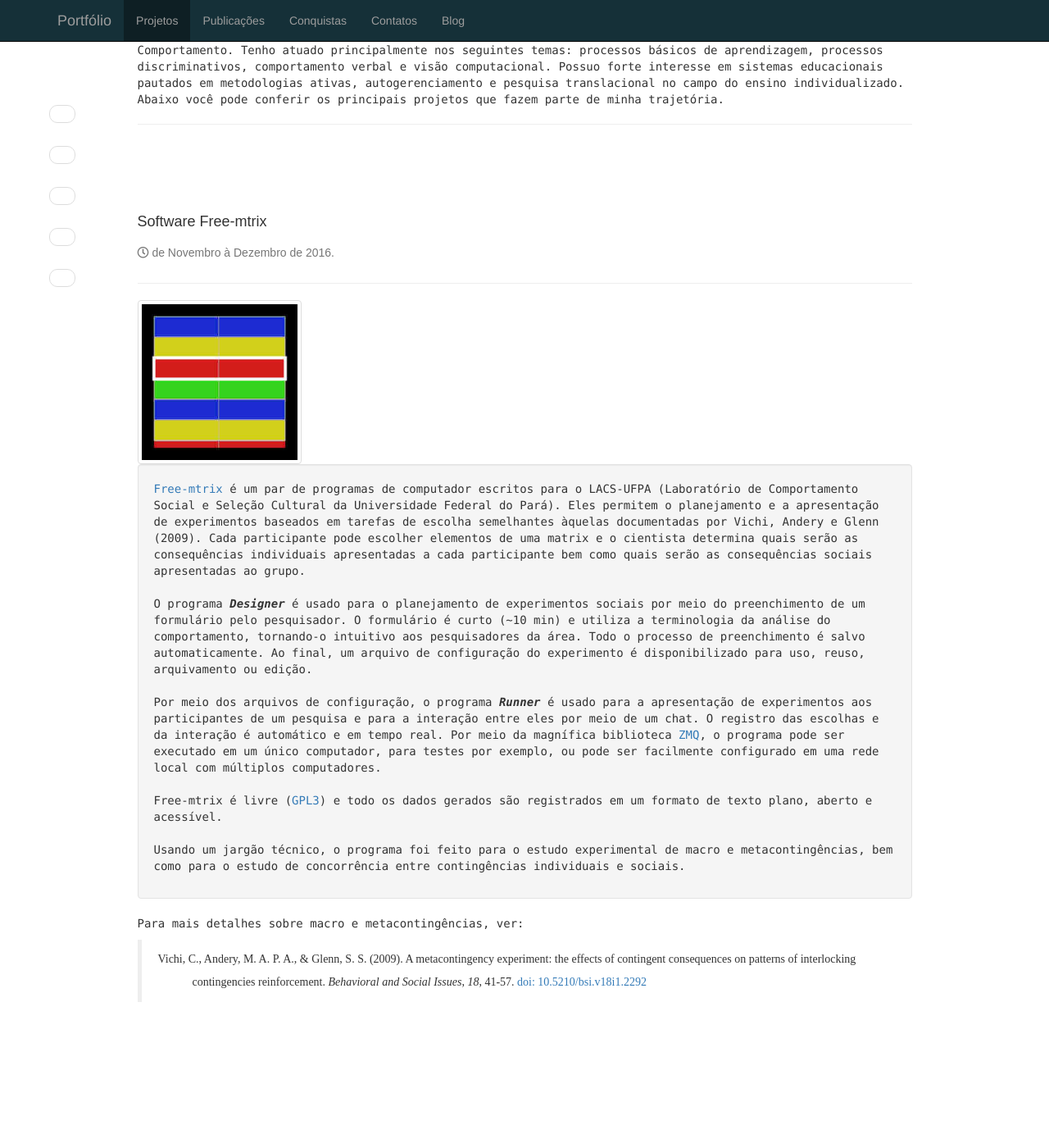
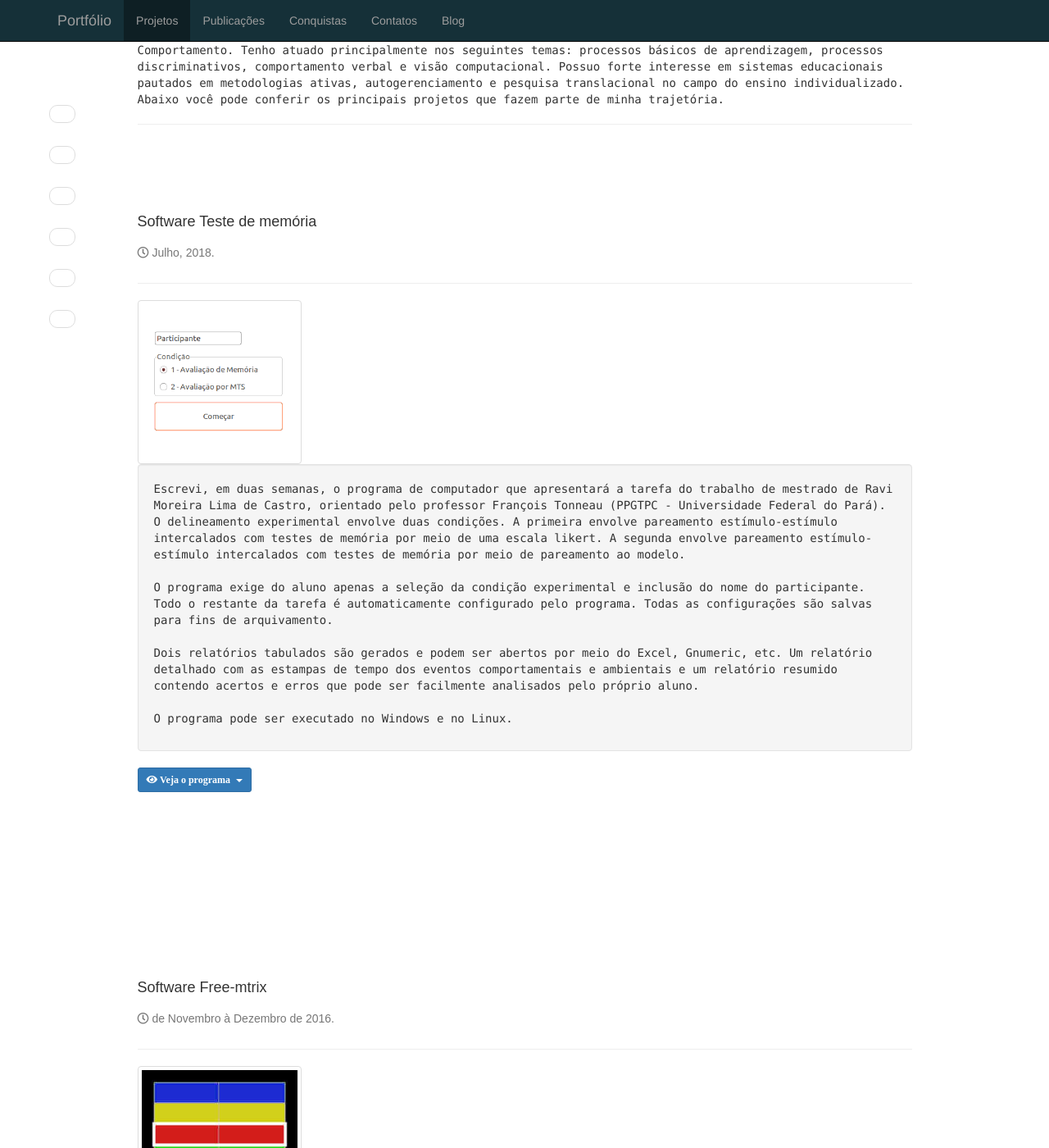
Before and after one commit to cpicanco/portfolio, a Jekyll site: the page built from pt-br/projects.md, in a window 1280 px wide and 1400 px high, scrolled down 529 px. Shown: the whole window at 82% size. Built offline with Jekyll 4.4.1, drawn with Linux system fonts in a browser that asks for light colours; nearby versions of some CDN libraries.

Commit message:
add memory test to projects

```diff
--- /dev/null
+++ b/_data/projects/20180715.yml
@@ -0,0 +1,93 @@
+en:
+  title: 'Software Memory Test'
+  date-string: 'July 2018.'
+  image: '/media/memtest/01-cover.png'
+  style: 'section-top'
+  description: >
+    I wrote, in two weeks, the software that will present the experimental task correspondent
+    to the master's research of Ravi Moreira Lima de Castro, who has
+    François Tonneau (PPGTPC - Universidade Federal do Pará - Brazil) as his advisor.
+    The experimental design includes two conditions.
+    The first one presents stimulus-stimulus pairings and a memory test by means of a likert scale.
+    The second presents stimulus-stimulus pairings and memory tests by means of matching to sample tasks.
+    <br><br>
+    The software runs on Windows and Linux.
+
+  extras: |
+    <div class="dropdown">
+      <button id="dLabel" class='btn btn-primary btn-sm dropdown-toggle' type="button" data-toggle="dropdown" aria-haspopup="true" aria-expanded="false">
+        <i class="fa fa-eye"> Veja o programa</i>
+        <span class="caret"></span>
+      </button>
+      <ul class="dropdown-menu" aria-labelledby="dLabel">
+        <p>(1) First of all, the experimenter is expected to choose a condition and to fill a participant's name before clicking at the start button:</p>
+        <img class="img-responsive center-block" src="/media/memtest/01-cover.png" alt="Experiment configuration."/>
+        <br>
+        <br>
+        <p>(2) A message presented to participants during the experiment:</p>
+        <img class="img-responsive center-block" src="/media/memtest/02-messages.png" alt="A message presented to a participant."/>
+        <br>
+        <br>
+        <p>(3) A stimulus-stimulus pairing during the experiment: (wait for the stimuli!)</p>
+        <img class="img-responsive center-block" src="/media/memtest/03-ss.gif" alt="Stimulus pairing example."/>
+        <br>
+        <br>
+        <p>(4) A likert scale during the experiment:</p>
+        <img class="img-responsive center-block" src="/media/memtest/04-likert.png" alt="Likert scale example."/>
+        <br>
+        <br>
+        <p>(5) An example of matching to sample during the experiment:</p>
+        <img class="img-responsive center-block" src="/media/memtest/05-MTS.png" alt="MTS example."/>
+      </ul>
+    </div>
+
+pt-BR:
+  title: 'Software Teste de memória'
+  date-string: 'Julho, 2018.'
+  image: '/media/memtest/01-cover.png'
+  style: 'section-top'
+  description: >
+    Escrevi, em duas semanas, o programa de computador que apresentará a tarefa do
+    trabalho de mestrado de Ravi Moreira Lima de Castro, orientado pelo professor
+    François Tonneau (PPGTPC - Universidade Federal do Pará). O delineamento experimental
+    envolve duas condições. A primeira envolve pareamento estímulo-estímulo intercalados com testes de memória
+    por meio de uma escala likert. A segunda envolve pareamento estímulo-estímulo
+    intercalados com testes de memória por meio de pareamento ao modelo.
+    <br><br>
+    O programa exige do aluno apenas a seleção da condição experimental e inclusão do nome do participante.
+    Todo o restante da tarefa é automaticamente configurado pelo programa. Todas as configurações são salvas
+    para fins de arquivamento.
+    <br><br>
+    Dois relatórios tabulados são gerados e podem ser abertos por meio do Excel, Gnumeric, etc.
+    Um relatório detalhado com as estampas de tempo dos eventos comportamentais e ambientais e
+    um relatório resumido contendo acertos e erros que pode ser facilmente analisados pelo próprio aluno.
+    <br><br>
+    O programa pode ser executado no Windows e no Linux.
+
+  extras: |
+    <div class="dropdown">
+      <button id="dLabel" class='btn btn-primary btn-sm dropdown-toggle' type="button" data-toggle="dropdown" aria-haspopup="true" aria-expanded="false">
+        <i class="fa fa-eye"> Veja o programa</i>
+        <span class="caret"></span>
+      </button>
+      <ul class="dropdown-menu" aria-labelledby="dLabel">
+        <p>(1) Primeiro o aluno escolhe a condição e preenche o nome do participante antes de iniciar o experimento apertando no botão "Começar":</p>
+        <img class="img-responsive center-block" src="/media/memtest/01-cover.png" alt="O aluno escolhe a condição e preenche o nome do participante."/>
+        <br>
+        <br>
+        <p>(2) Um exemplo de mensagem apresentada ao participante durante o experimento:</p>
+        <img class="img-responsive center-block" src="/media/memtest/02-messages.png" alt="Um exemplo de mensagem apresentada ao participante."/>
+        <br>
+        <br>
+        <p>(3) Um exemplo de pareamento durante o experimento: (aguarde os estímulos aparacerem!)</p>
+        <img class="img-responsive center-block" src="/media/memtest/03-ss.gif" alt="Um exemplo de pareamento apresentado ao participante."/>
+        <br>
+        <br>
+        <p>(4) Um exemplo de escala likert durante o experimento:</p>
+        <img class="img-responsive center-block" src="/media/memtest/04-likert.png" alt="Um exemplo de escala likert apresentada ao participante."/>
+        <br>
+        <br>
+        <p>(5) Um exemplo de emparelhamento ao modelo durante o experimento:</p>
+        <img class="img-responsive center-block" src="/media/memtest/05-MTS.png" alt="Um exemplo de emparelhamento ao modelo apresentado ao participante."/>
+      </ul>
+    </div>
```
Also changed, not shown: _data/intros/achievements.yml (+4 -16 lines), media/memtest/01-cover.png (added), media/memtest/02-messages.png (added), media/memtest/03-ss.gif (added), media/memtest/04-likert.png (added), media/memtest/05-MTS.png (added).
